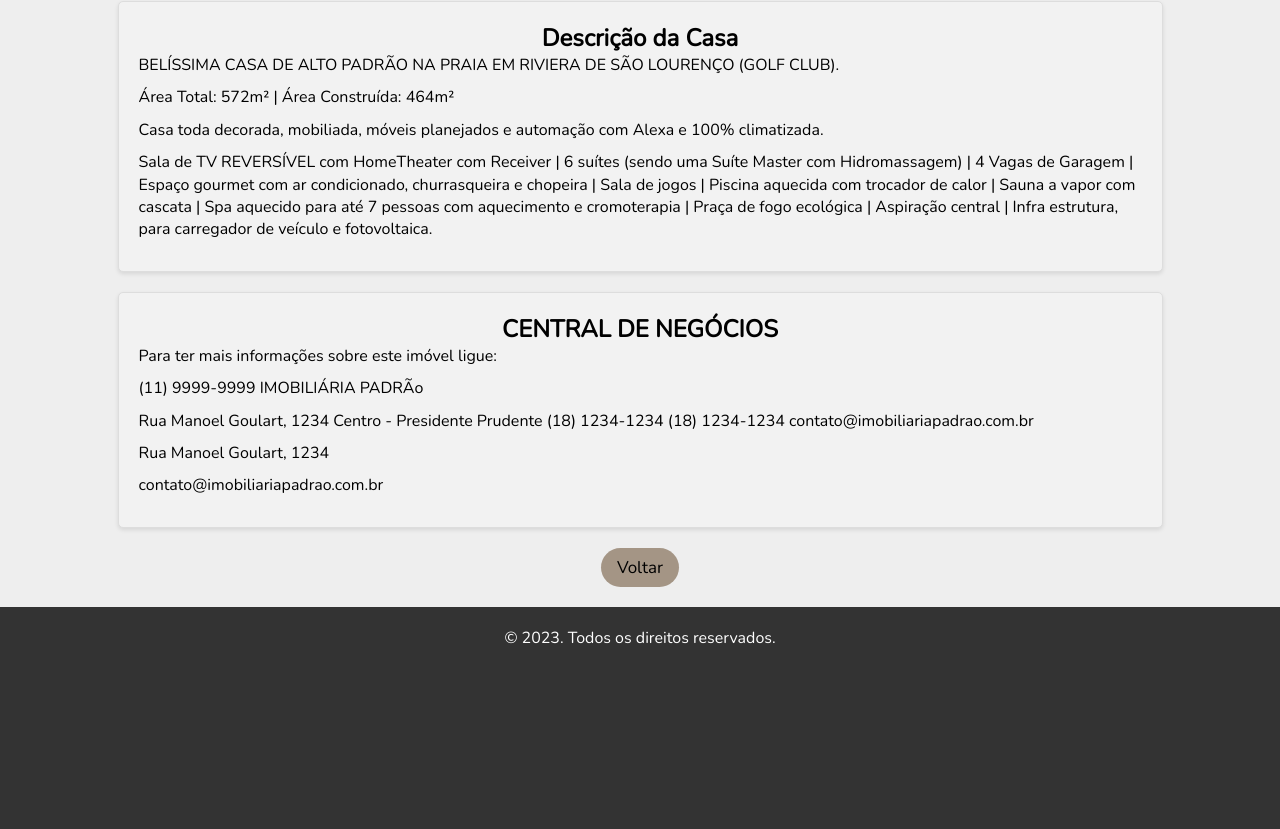
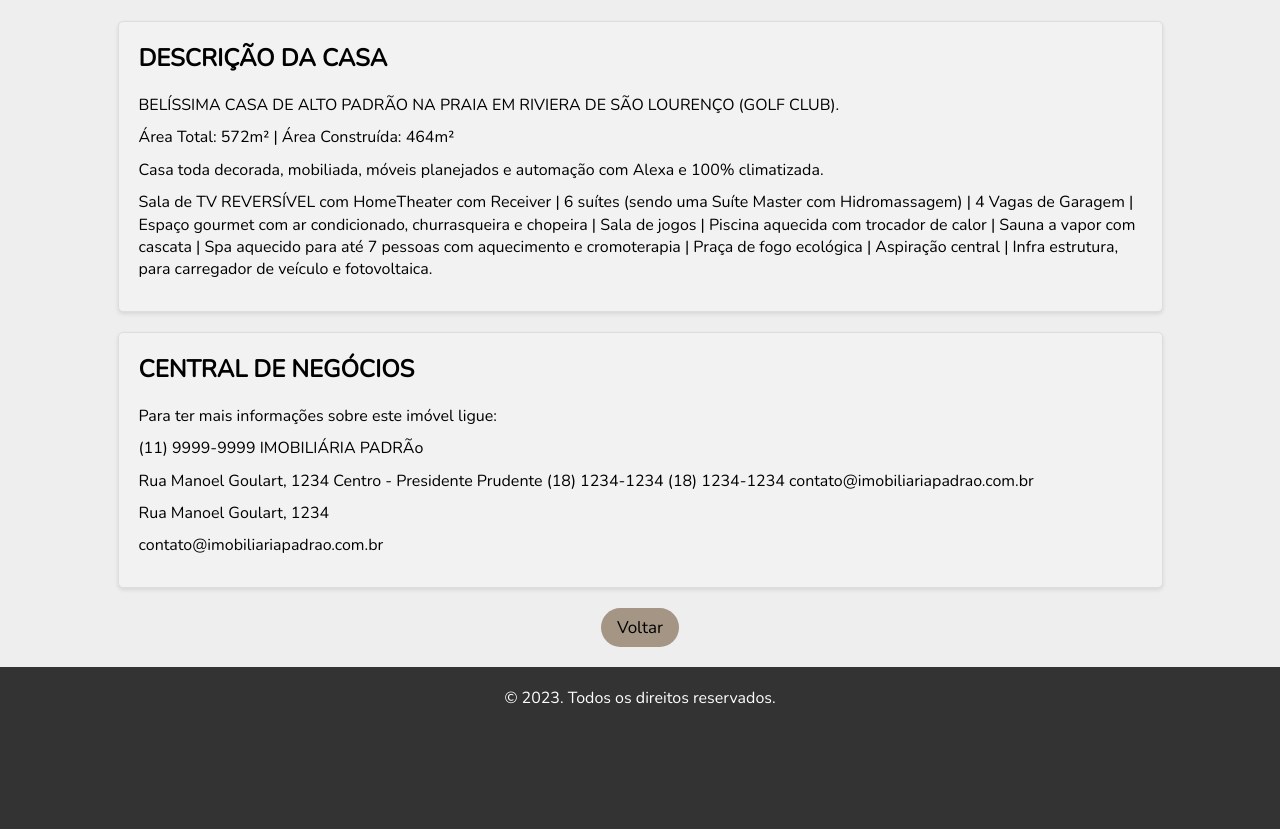
Before and after one commit to Site-Corretor/corretor-imoveis, a PHP site: page /casas/casa1.html in a window 1280 px wide; the page is wider, and only the part inside the window is pictured. Shown: the part 804-1633 px from the top of that part. Before the commit the page ends 1448 px from the top of that part, so only its background shows below. Run offline with PHP 8.4, Linux system fonts and the light colour scheme.

Commit message:
subindo atualização de correção de texto

```diff
--- a/casas/casa1.html
+++ b/casas/casa1.html
@@ -19,7 +19,7 @@
     <header>
         <div class="center">
             <div class="logo">
-                <img src="../imagens/logo-ricardo.png" width=120px height=60px>
+                <a href="../index.html"><img src="../imagens/logo-ricardo.png" width=120px height=60px> </a>
             </div><!--logo-->
             <div class="menu">
                 <a href="">
@@ -117,7 +117,7 @@
     </div>
 
     <div class="descricao-casa-separada">
-        <h2>Descrição da Casa</h2>
+        <h2>DESCRIÇÃO DA CASA</h2>
         <p class="descricao-texto-casa-separada">
             BELÍSSIMA CASA DE ALTO PADRÃO NA PRAIA EM RIVIERA DE SÃO LOURENÇO (GOLF CLUB).
         </p>
--- a/index.html
+++ b/index.html
@@ -16,7 +16,7 @@
     <header>
         <div class="center">
             <div class="logo">
-                <img src="imagens/logo-ricardo.png" width=120px height=60px>
+                <a href="../index.html"><img src="imagens/logo-ricardo.png" width=120px height=60px> </a>
             </div><!--logo-->
             <div class="menu">
                 <a href="">
--- a/style.css
+++ b/style.css
@@ -455,7 +455,11 @@ footer p {
     max-width: 1045px;
     margin: 0 auto 20px;
     /* Adicione margem inferior para criar espaço abaixo da descrição da casa */
-    text-align: center;
+    text-align: left;
+    margin-top: 20px;
+}
+.descricao-casa-separada h2{
+    margin-bottom: 20px;
 }
 
 .centralizar-conteudo {
```
